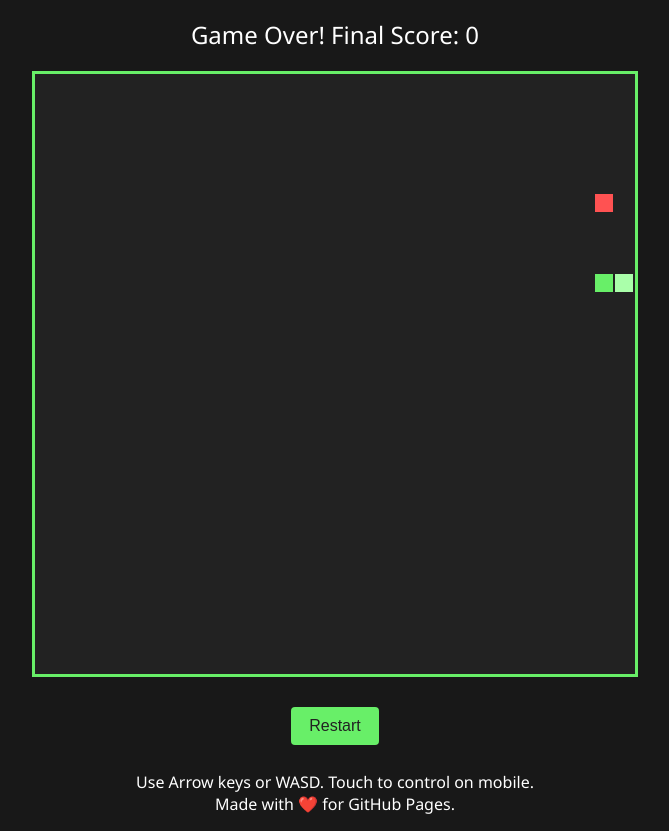
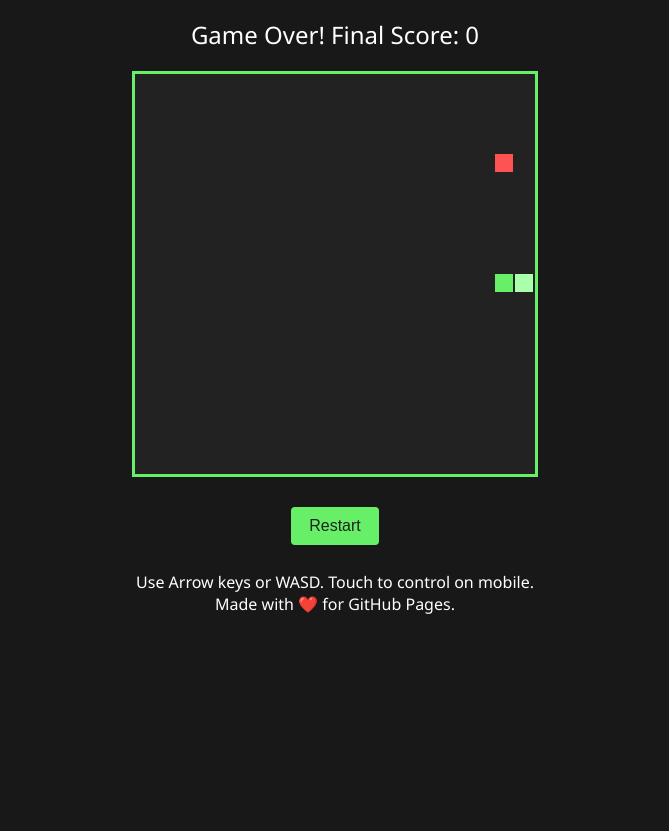
Before and after one commit to NIRZONE/snakagon, a plain HTML site: page index.html in a window 1280 px wide. Shown: the part 76-907 px from the top of the page, without its empty margins (305-974 px from the left). After the commit the page ends 800 px from the top, so only its background shows below. Drawn offline with Linux system fonts and the light colour scheme.

Commit message:
Update index.html

```diff
--- a/index.html
+++ b/index.html
@@ -50,7 +50,7 @@
     <h1>Snake Game</h1>
     <div id="gameContainer">
         <p id="score">Score: 0</p>
-        <canvas id="game" width="600" height="600"></canvas>
+        <canvas id="game" width="400" height="400"></canvas>
         <button id="restartBtn">Restart</button>
     </div>
     <p>Use Arrow keys or WASD. Touch to control on mobile.<br>Made with ❤️ for GitHub Pages.</p>
```
